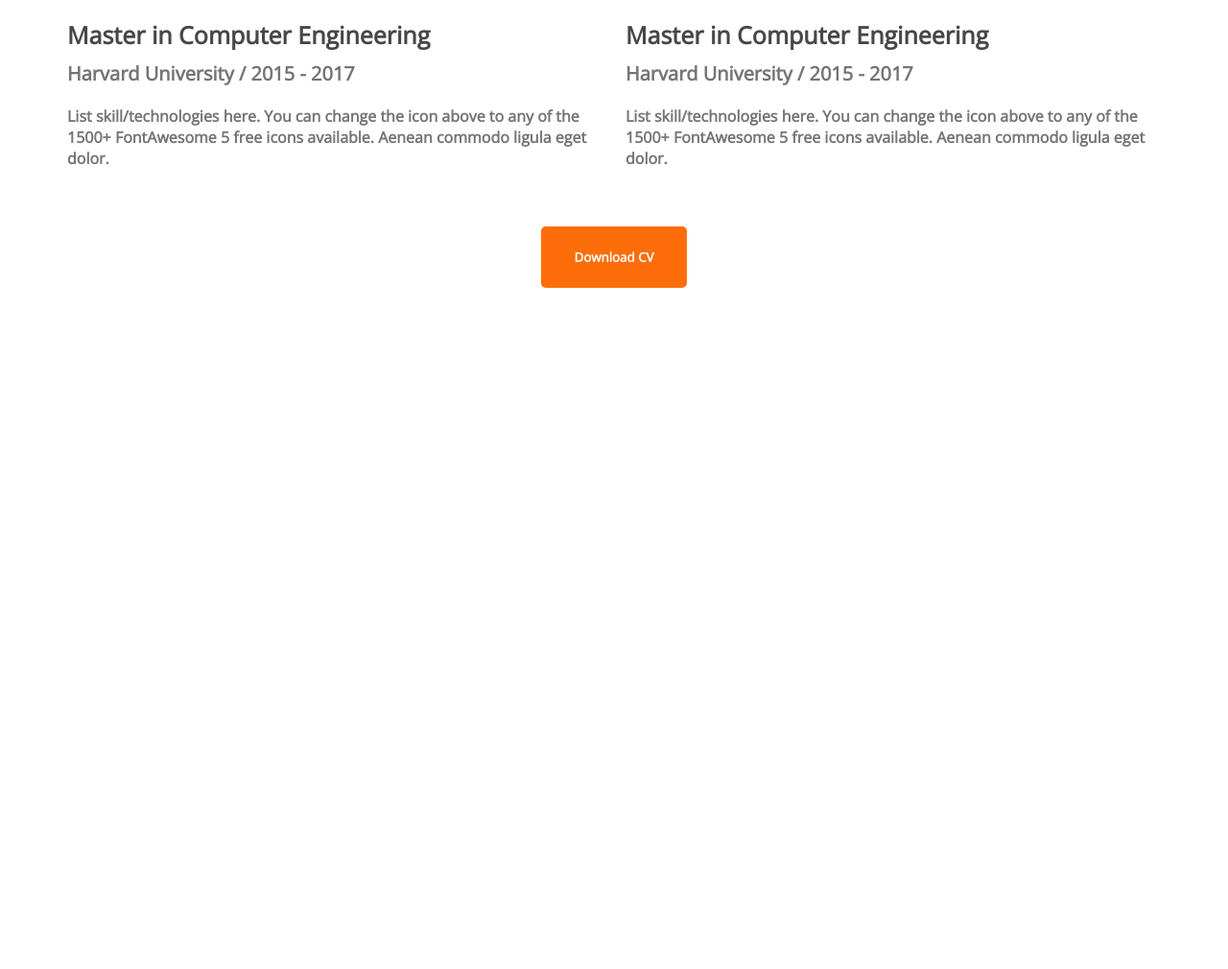
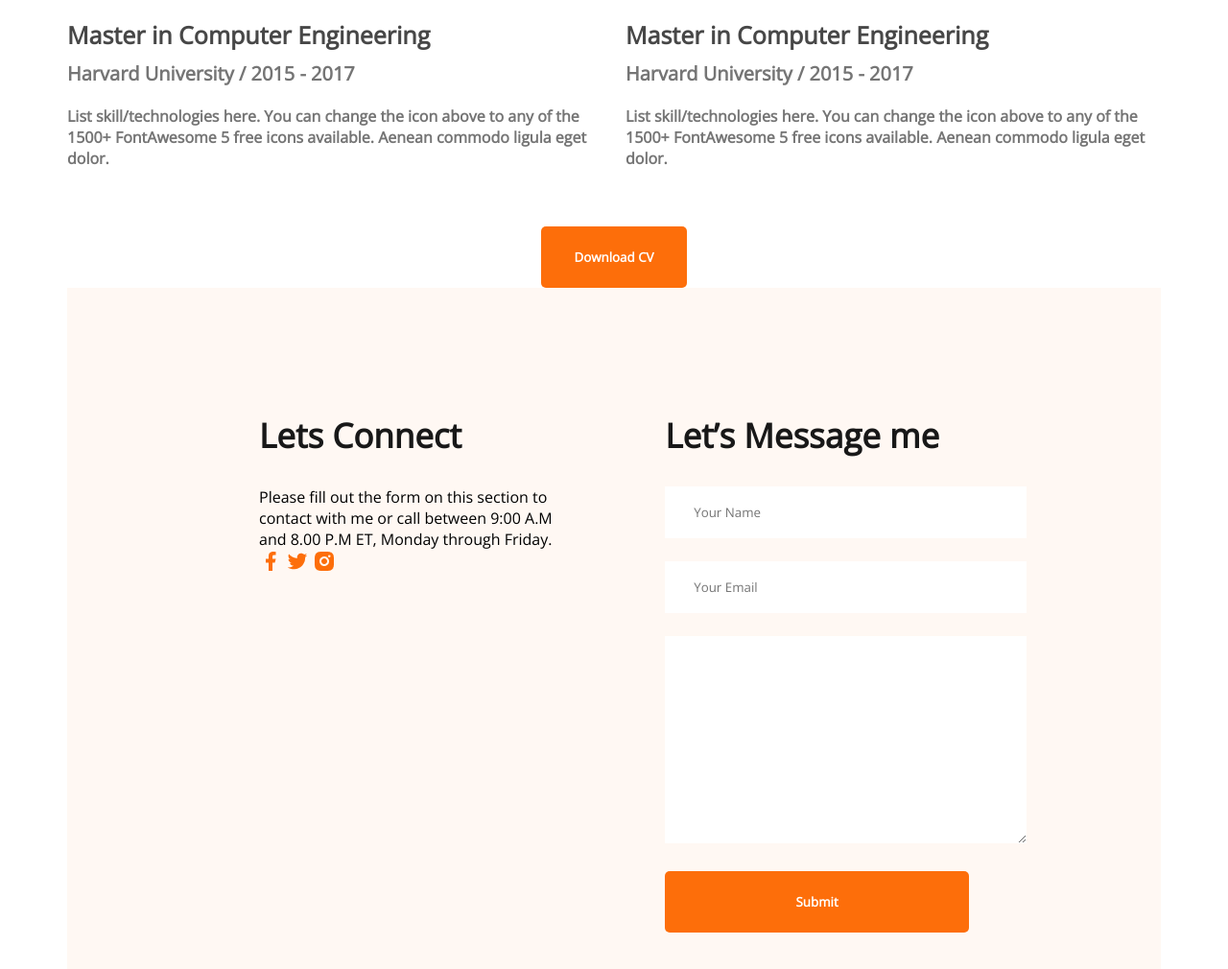
Before and after one commit to imAlid/first-portfolio, a plain HTML site: page index.html in a window 1280 px wide. Shown: the part 2851-3861 px from the top of the page at 96% size. Before the commit the page ends 3151 px from the top, so only its background shows below. Drawn offline with nearby package versions, Linux system fonts and the light colour scheme.

Commit message:
added contact section

```diff
--- a/index.html
+++ b/index.html
@@ -156,6 +156,36 @@
             <button class="btn-primary">Download CV</button>
          </div>
       </section>
+ <!-- contact section -->
+
+
+      <section class="contact">
+
+         <div>
+            <h3 class="section-title">Lets Connect</h3>
+
+            <p style="section-des">Please fill out the form on this section to contact with me or call between 9:00 A.M and 8.00 P.M ET, Monday through Friday.</p>
+            <a href="#">
+               <img src="images/icons/facebook.png" alt="#">
+            </a>
+            <a href="#">
+               <img src="images/icons/twitter.png" alt="#">
+            </a>
+            <a href="#">
+               <img src="images/icons/insta.png" alt="#">
+            </a>
+         </div>
+
+         <div>
+            <h3 class="section-title">Let’s Message me</h3>
+            <Form>
+               <input type="name" placeholder="Your Name">
+               <input type="email" placeholder="Your Email">
+               <textarea name="" id="" cols="30" rows="10"></textarea>
+               <input class="btn-primary" type="submit" value="Submit" placeholder="Messages">
+            </Form>
+         </div>
+      </section>
    </main>
 
    <footer>
--- a/style/portfolio.css
+++ b/style/portfolio.css
@@ -103,6 +103,7 @@ main {
    margin-bottom: 30px;
    text-align: center;
    text-align: center;
+   margin-bottom: 30px;
 }
 
 .section-des {
@@ -166,9 +167,10 @@ main {
 
 /* Resume styels */
 
-.resume{
+.resume {
    margin-top: 130px;
 }
+
 .resume-content {
    color: #474747;
    font-weight: 700;
@@ -198,12 +200,38 @@ main {
    color: #757575;
 }
 
-.resume-item{
+.resume-item {
    margin-top: 30px;
    margin-bottom: 30px;
 }
 
-.resume-button{
+.resume-button {
    margin-top: 30px;
    text-align: center;
 }
+
+/* contact styles */
+.contact {
+   display: flex;
+   gap: 100px;
+   background: #FFF8F3;
+   padding: 130px 200px;
+}
+
+.contact .section-title {
+   text-align: left;
+}
+
+.contact input,
+textarea {
+   margin-bottom: 24px;
+   border: 0;
+   width: 100%;
+   padding: 18px 30px;
+
+}
+
+.contact a{
+   text-decoration: none;
+
+}
```
